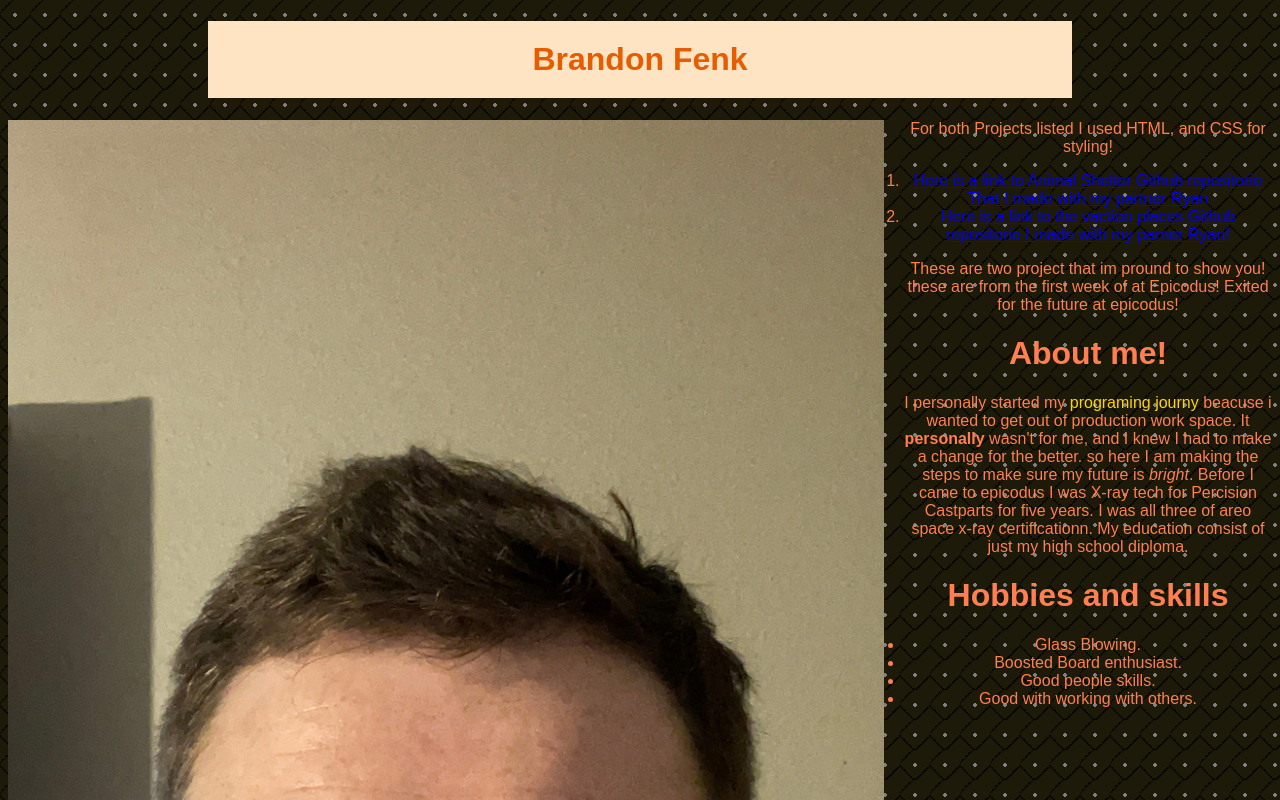
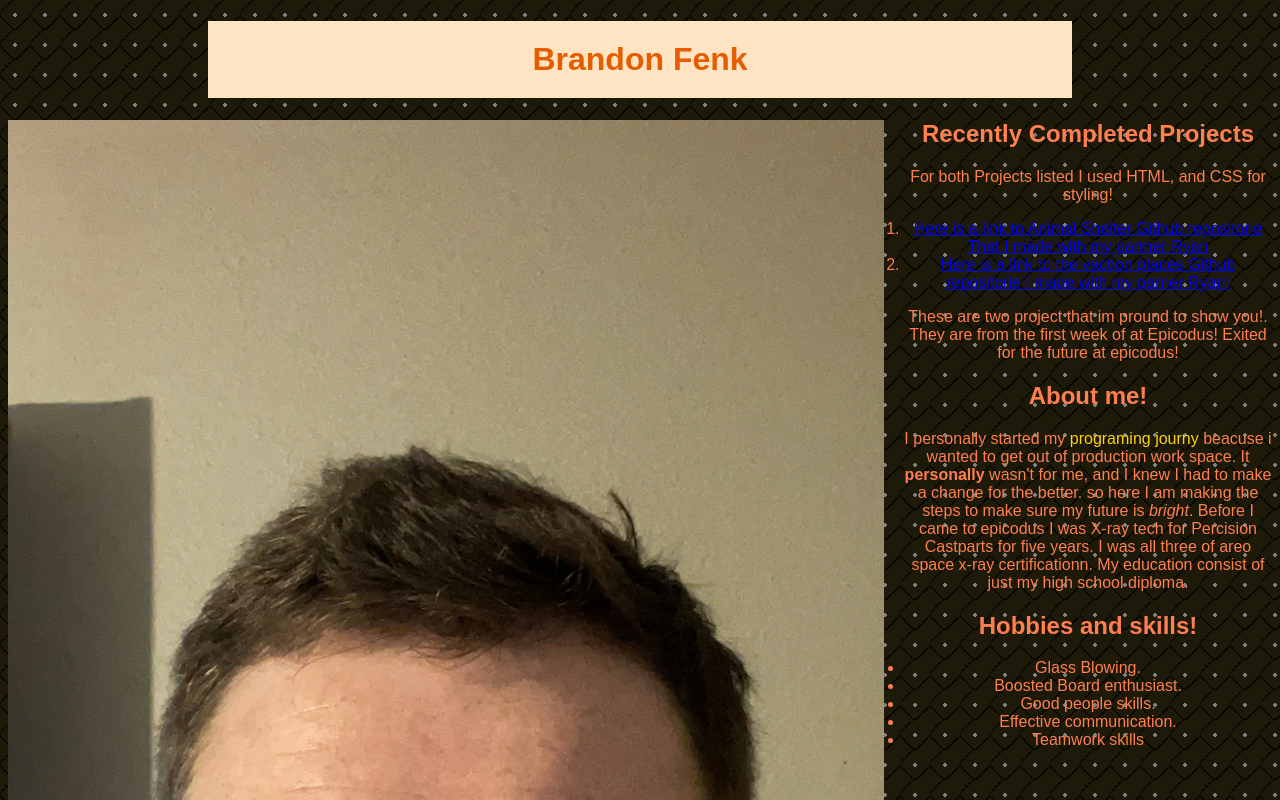
Before and after one commit to BrandonF55/Portfolio-page, a plain HTML site: page index.html in a window 1280 px wide. Shown: the top 800 px of the page. Drawn offline with Linux system fonts and the light colour scheme.

Commit message:
now display the correct heading over the links of mine recently completed projects. It was stuck over the image orinially

```diff
--- a/css/styles.css
+++ b/css/styles.css
@@ -25,6 +25,7 @@
 img{
   float: left;
   margin-right: 20px;
+  object-fit: scale-down;
 }
 
 .BF{
--- a/index.html
+++ b/index.html
@@ -10,6 +10,8 @@
   <div class="My-projects">
   <h1 class="BF">Brandon Fenk</h1>
   <img src="IMG_0709.jpg" alt="A picture of me">
+
+  <h2 class="">Recently Completed Projects</h2>
     <p>For both Projects listed I used HTML, and CSS for styling!</p>
   <ol>
     <li> <a href="https://github.com/BrandonF55/Animal-shelter.git"> Here is a link to Animal Shelter Github repositorie
@@ -17,15 +19,15 @@
     <li> <a href="https://github.com/BrandonF55/vacation-site.git"> Here is a link to the vaction places Github repositorie
       I made with my parner Ryan!</a></li>
   </ol>
-    <P> These are two project that im pround to show you! these are from the first week of at Epicodus!
+    <P>     These are two project that im pround to show you!. They are from the first week of at Epicodus!
       Exited for the future at epicodus!
     </P>
 </div>
 
 
 <div class="About-me">
-  <h1> About me!</h1>
-  <p>I personally started my <span class="programing-journy">programing journy</span> beacuse i wanted to get out of production work space.
+  <h2> About me!</h2>
+  <p>   I personally started my <span class="programing-journy">programing journy</span> beacuse i wanted to get out of production work space.
   It <strong> personally</strong> wasn't for me, and I knew I had to make a change for the better. so here
   I am making the steps to make sure my future is <em>bright</em>. Before I came to epicodus I was X-ray tech for Percision Castparts for five years.
   I was all three of areo space x-ray certificationn. My education consist of just my high school diploma.
@@ -34,12 +36,13 @@
 
 
 <Div class="Hobbies">
-  <h1> Hobbies and skills</h1>
+  <h2> Hobbies and skills!</h2>
   <ul>
     <li>Glass Blowing.</li>
     <li>Boosted Board enthusiast.</li>
     <Li>Good people skills.</Li>
-  <li> Good with working with others.</li>
+    <li> Effective communication.</li>
+    <li>Teamwork skills</li>
   </ul>
 </Div>
 
```
